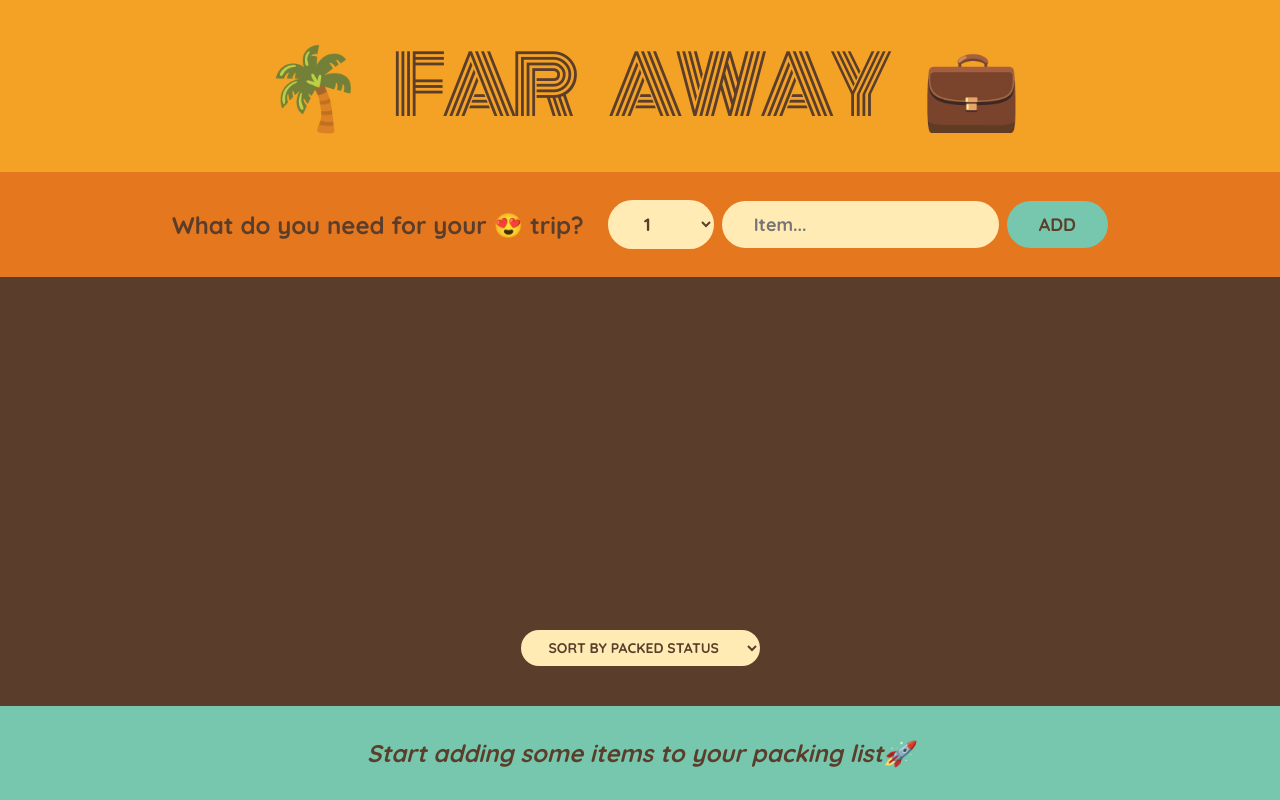
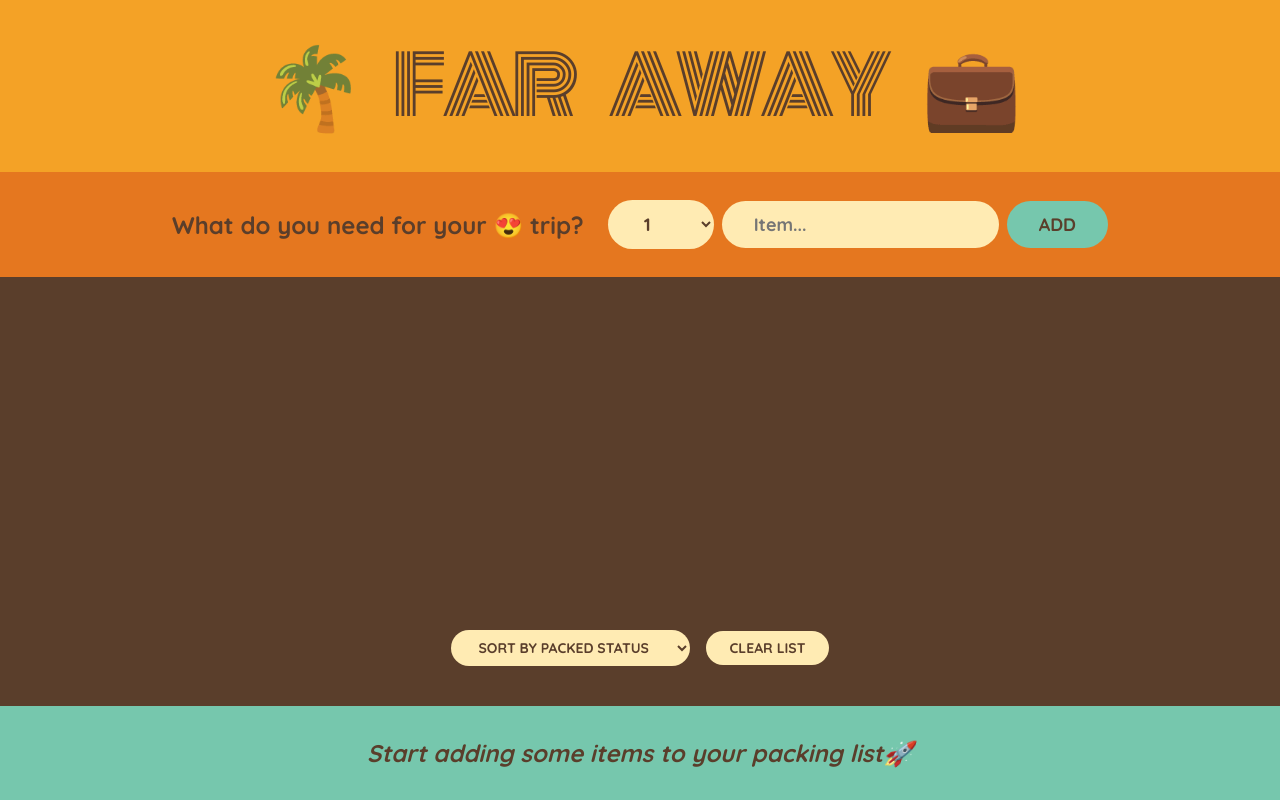
Before and after one commit to AmirrezaAminian/travel-list, a React (Create React App) app: page / in a window 1280 px wide. Built offline with nearby package versions, Linux system fonts and the light colour scheme.

Commit message:
Clearing the list

```diff
--- a/src/App.js
+++ b/src/App.js
@@ -25,6 +25,13 @@
     );
   }
 
+  function removeItem(){
+    const confirmed = window.confirm('Are you sure you want to delete all items?')
+    if(confirmed){
+      setItems([]);
+    }
+  }
+
   return (
     <div className="app">
       <Logo />
@@ -33,6 +40,7 @@
         items={items}
         onDeleteItem={handleDeleteItem}
         onToggleItem={handleToggleItem}
+        onRemoveItem={removeItem}
       />
       <Stats items={items} />
     </div>
@@ -82,7 +90,7 @@
   );
 }
 
-function PackingList({ items, onDeleteItem, onToggleItem }) {
+function PackingList({ items, onDeleteItem, onToggleItem, onRemoveItem }) {
   const [sortBy, setSortBy] = useState("packed");
 
   let sortedItems;
@@ -118,6 +126,7 @@
           <option value="description">Sort by description</option>
           <option value="packed">Sort by packed status</option>
         </select>
+        <button onClick={onRemoveItem}>Clear list</button>
       </div>
     </div>
   );
```
